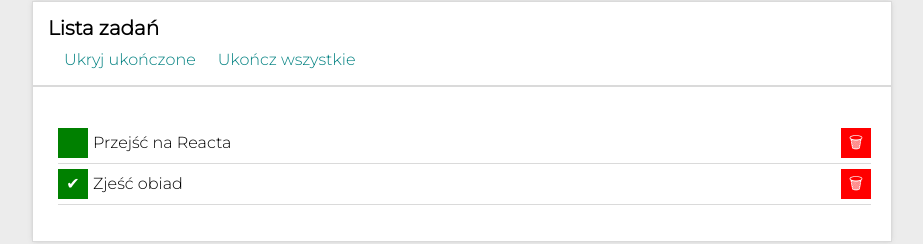
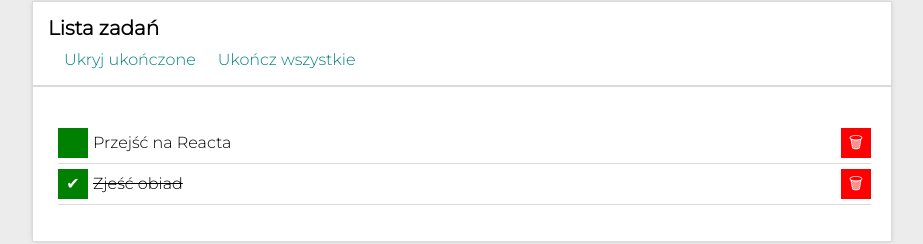
Before and after one commit to BasiaMroczek/toDoListReact, a React (Create React App) app: page / in a window 1280 px wide. Shown: the part 238-482 px from the top of the page, without its empty margins (178-1101 px from the left). Built offline with nearby package versions, Linux system fonts and the light colour scheme; a web font is replaced by a local one.

Commit message:
toggle task done interaction

```diff
--- a/src/App.js
+++ b/src/App.js
@@ -21,6 +21,16 @@
     setTasks(tasks => tasks.filter(task => task.id !== id));
   };
 
+  const toggleTaskDone = (id) => {
+    setTasks(tasks => tasks.map(task => {
+      if (task.id === id) {
+        return { ...task, done: !task.done };
+      }
+
+      return task;
+    }))
+  }
+
   return (
     <Container>
       <Header title="Lista zadań" />
@@ -33,7 +43,11 @@
       <Section
         title="Lista zadań"
         body={
-          <Tasks tasks={tasks} hideDone={hideDone} removeTask={removeTask} />
+          <Tasks
+          tasks={tasks}
+          hideDone={hideDone}
+          removeTask={removeTask}
+          toggleTaskDone={toggleTaskDone} />
         }
         extraHeaderContent={
           <Buttons
--- a/src/Tasks/index.js
+++ b/src/Tasks/index.js
@@ -1,7 +1,7 @@
 import React from "react";
 import "./style.css";
 
-const Tasks = ({ tasks, hideDone, removeTask }) => (
+const Tasks = ({ tasks, hideDone, removeTask, toggleTaskDone }) => (
     <ul className="tasks">
         {tasks.map(task => (
             <li
@@ -11,7 +11,10 @@
                     : ""}`
                 }
             >
-                <button className="tasks__button tasks__button--toggleDone">
+                <button
+                    className="tasks__button tasks__button--toggleDone"
+                    onClick={() => toggleTaskDone(task.id)}
+                    >
                     {task.done ? "✔" : ""}
                 </button>
                 <span className={
@@ -20,7 +23,7 @@
                     {task.content}
                 </span>
                 <button className="tasks__button tasks__button--remove"
-                onClick={() => removeTask(task.id)}
+                    onClick={() => removeTask(task.id)}
                 >
                     🗑
                 </button>
--- a/src/Tasks/style.css
+++ b/src/Tasks/style.css
@@ -24,6 +24,7 @@
 
 .tasks__button--toggleDone {
     background-color: #008000;
+
 }
 
 .tasks__button--toggleDone:hover {
@@ -38,10 +39,10 @@
     background-color: #e00000;
 }
 
-.list__item {
+.tasks__content {
     margin-right: 10px;
 }
 
-.list__item--done {
+.tasks__content--done {
     text-decoration: line-through;
 }
```
